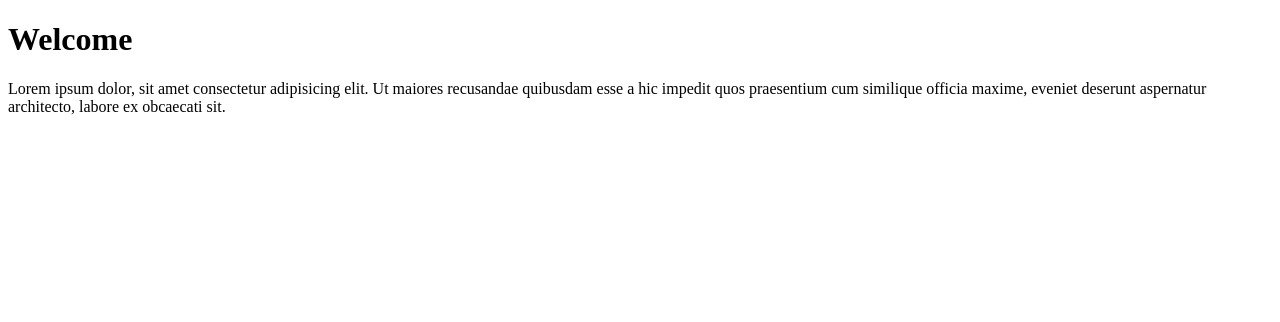
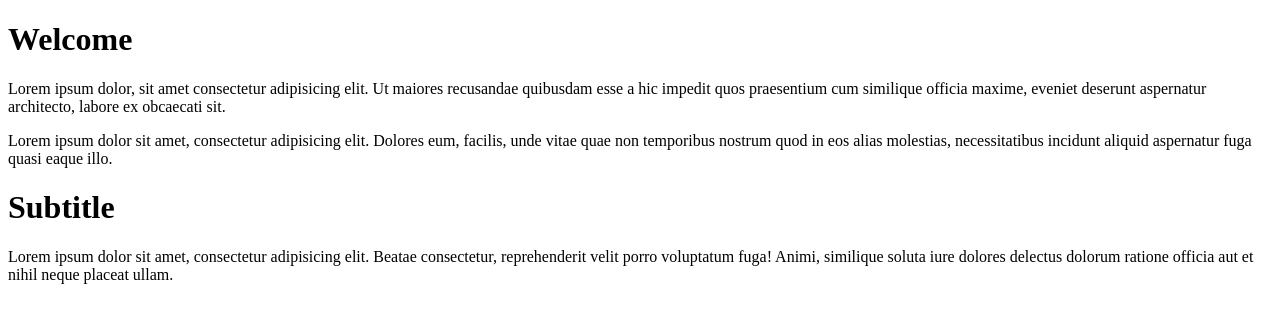
Before and after one commit to ramyabeemaraja/website, a plain HTML site: page index.html in a window 1280 px wide. Drawn offline with Linux system fonts and the light colour scheme.

Commit message:
2 para updated

```diff
--- a/index.html
+++ b/index.html
@@ -8,5 +8,10 @@
 <body>
     <h1>Welcome</h1>
     <p>Lorem ipsum dolor, sit amet consectetur adipisicing elit. Ut maiores recusandae quibusdam esse a hic impedit quos praesentium cum similique officia maxime, eveniet deserunt aspernatur architecto, labore ex obcaecati sit.</p>
+    <p>Lorem ipsum dolor sit amet, consectetur adipisicing elit. Dolores eum, facilis, unde vitae quae non temporibus nostrum quod in eos alias molestias, necessitatibus incidunt aliquid aspernatur fuga quasi eaque illo.</p>
+    <h1>Subtitle</h1>
+    <p>Lorem ipsum dolor sit amet, consectetur adipisicing elit. Beatae consectetur, reprehenderit velit porro voluptatum fuga! Animi, similique soluta iure dolores delectus dolorum ratione officia aut et nihil neque placeat ullam.
+
+    </p>
 </body>
 </html>
```
